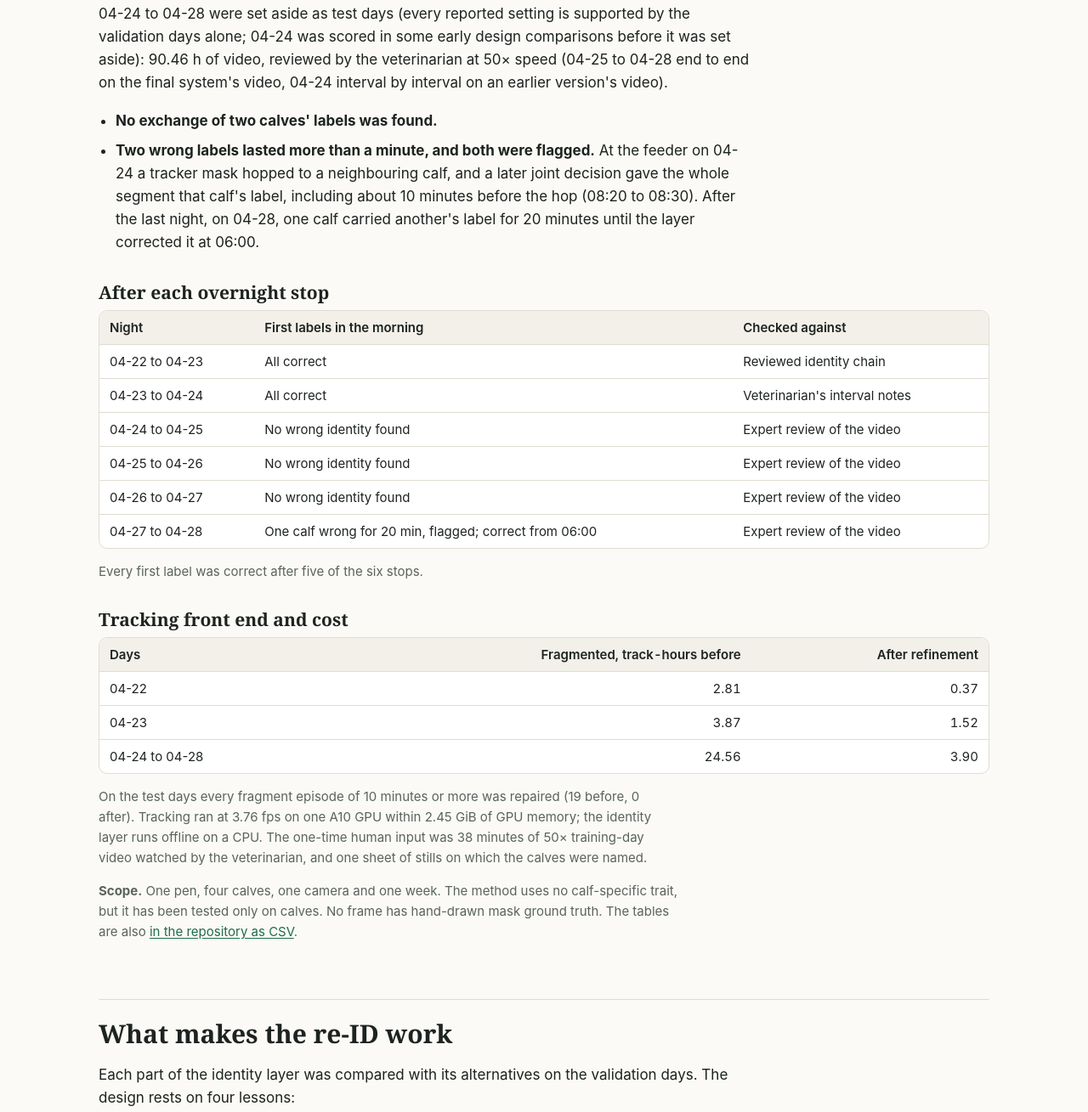
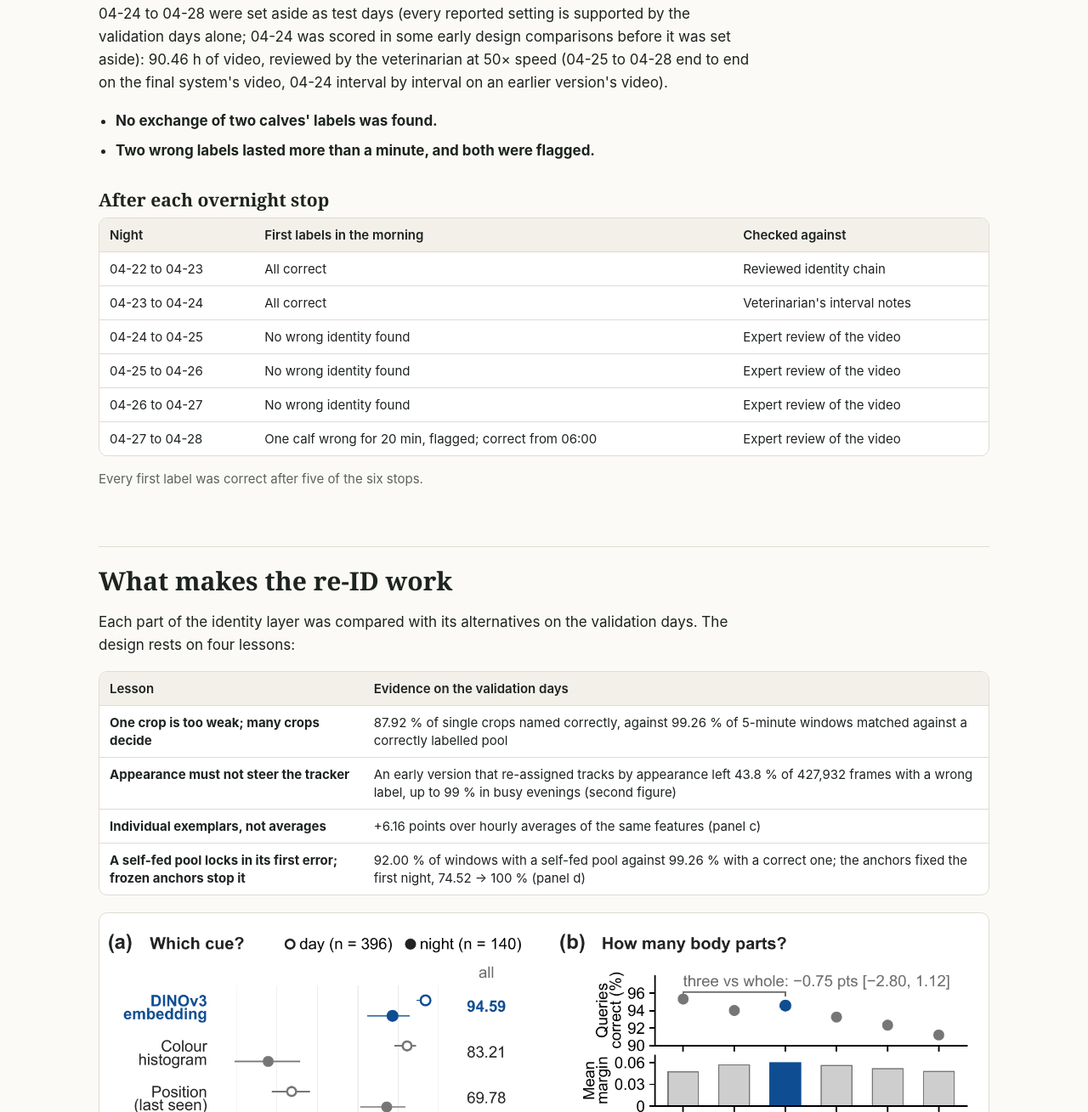
Before and after one commit to Sonam525/Re-id-for-tracking, a plain HTML site: page docs/index.html in a window 1280 px wide. Shown: the part 6211-7520 px from the top of the page at 85% size. Drawn offline with Linux system fonts and the light colour scheme.

Commit message:
Remove the front-end and scope notes and the test-day episode details

```diff
--- a/docs/index.html
+++ b/docs/index.html
@@ -146,7 +146,7 @@
   <p>04-24 to 04-28 were set aside as test days (every reported setting is supported by the validation days alone; 04-24 was scored in some early design comparisons before it was set aside): 90.46 h of video, reviewed by the veterinarian at 50× speed (04-25 to 04-28 end to end on the final system's video, 04-24 interval by interval on an earlier version's video).</p>
   <ul class="plain">
     <li><strong>No exchange of two calves' labels was found.</strong></li>
-    <li><strong>Two wrong labels lasted more than a minute, and both were flagged.</strong> At the feeder on 04-24 a tracker mask hopped to a neighbouring calf, and a later joint decision gave the whole segment that calf's label, including about 10 minutes before the hop (08:20 to 08:30). After the last night, on 04-28, one calf carried another's label for 20 minutes until the layer corrected it at 06:00.</li>
+    <li><strong>Two wrong labels lasted more than a minute, and both were flagged.</strong></li>
   </ul>
 
   <h3>After each overnight stop</h3>
@@ -163,18 +163,6 @@
   </table></div>
   <p class="note">Every first label was correct after five of the six stops.</p>
 
-  <h3>Tracking front end and cost</h3>
-  <div class="scroll"><table>
-    <thead><tr><th>Days</th><th class="n">Fragmented, track-hours before</th><th class="n">After refinement</th></tr></thead>
-    <tbody>
-      <tr><td>04-22</td><td class="n">2.81</td><td class="n">0.37</td></tr>
-      <tr><td>04-23</td><td class="n">3.87</td><td class="n">1.52</td></tr>
-      <tr><td>04-24 to 04-28</td><td class="n">24.56</td><td class="n">3.90</td></tr>
-    </tbody>
-  </table></div>
-  <p class="note">On the test days every fragment episode of 10 minutes or more was repaired (19 before, 0 after). Tracking ran at 3.76 fps on one A10 GPU within 2.45 GiB of GPU memory; the identity layer runs offline on a CPU. The one-time human input was 38 minutes of 50× training-day video watched by the veterinarian, and one sheet of stills on which the calves were named.</p>
-
-  <p class="note"><strong>Scope.</strong> One pen, four calves, one camera and one week. The method uses no calf-specific trait, but it has been tested only on calves. No frame has hand-drawn mask ground truth. The tables are also <a href="https://github.com/Sonam525/Re-id-for-tracking/tree/main/results">in the repository as CSV</a>.</p>
 </section>
 
 <section id="why">
```
Also changed, not shown: 1 other file.
